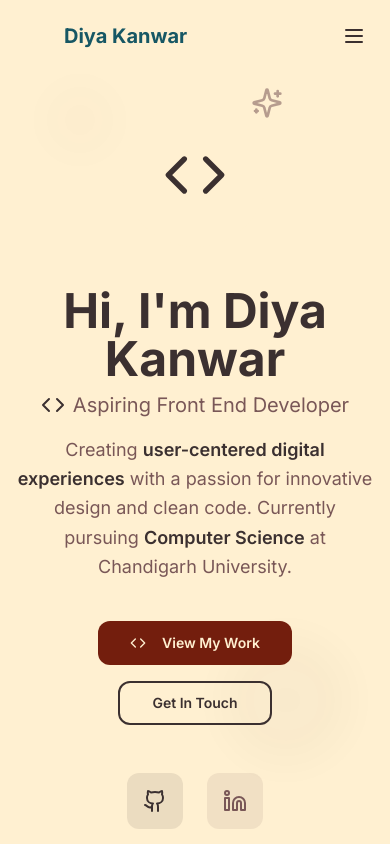
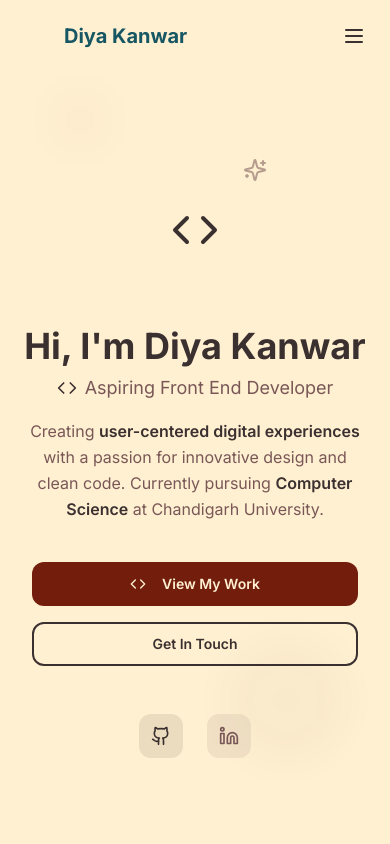
Before and after one commit to DiyaKanwar/diya-kanwar-portfolio-craft, a React (Vite) app: page / in a window 390 px wide. Shown: the top 844 px of the page. Built offline with nearby package versions, Linux system fonts and the light colour scheme.

Commit message:
Updated hero section

```diff
--- a/src/components/Hero.tsx
+++ b/src/components/Hero.tsx
@@ -9,41 +9,41 @@ export const Hero = () => {
   };
 
   return (
-    <section className="min-h-screen flex items-center justify-center relative overflow-hidden pt-20" style={{ backgroundColor: '#FFF0D1' }}>
+    <section className="min-h-screen flex items-center justify-center relative overflow-hidden pt-20 w-full" style={{ backgroundColor: '#FFF0D1' }}>
       <div className="absolute inset-0 opacity-30">
         <div className="absolute top-20 left-10 w-20 h-20 rounded-full blur-xl animate-pulse" style={{ backgroundColor: 'rgba(121, 87, 87, 0.1)' }} />
         <div className="absolute bottom-20 right-10 w-32 h-32 rounded-full blur-xl animate-pulse delay-1000" style={{ backgroundColor: 'rgba(59, 48, 48, 0.1)' }} />
       </div>
 
-      <div className="container mx-auto px-4 relative z-10 text-center animate-fade-in">
+      <div className="container mx-auto px-4 relative z-10 text-center max-w-full">
         <div className="mb-8">
-          <div className="w-40 h-40 gradient-primary rounded-full mx-auto mb-6 flex items-center justify-center relative tech-shadow">
+          <div className="w-32 h-32 md:w-40 md:h-40 gradient-primary rounded-full mx-auto mb-6 flex items-center justify-center relative tech-shadow">
             <div className="absolute inset-2 rounded-full flex items-center justify-center" style={{ backgroundColor: '#FFF0D1' }}>
-              <Code className="w-16 h-16" style={{ color: '#3B3030' }} />
+              <Code className="w-12 h-12 md:w-16 md:h-16" style={{ color: '#3B3030' }} />
             </div>
             <div className="absolute -top-2 -right-2">
-              <Sparkles className="w-8 h-8 animate-pulse" style={{ color: '#795757' }} />
+              <Sparkles className="w-6 h-6 md:w-8 md:h-8 animate-pulse" style={{ color: '#795757' }} />
             </div>
           </div>
         </div>
 
-        <h1 className="text-5xl md:text-7xl font-bold" style={{ color: '#3B3030' }}>
+        <h1 className="text-4xl md:text-5xl lg:text-7xl font-bold break-words" style={{ color: '#3B3030' }}>
           Hi, I'm <span className="gradient-text">Diya Kanwar</span>
         </h1>
-        <div className="flex items-center justify-center gap-2 text-xl md:text-2xl text-[#795757] mt-2">
-          <Code className="w-6 h-6" style={{ color: '#3B3030' }} />
+        <div className="flex items-center justify-center gap-2 text-lg md:text-xl lg:text-2xl text-[#795757] mt-2 flex-wrap">
+          <Code className="w-5 h-5 md:w-6 md:h-6" style={{ color: '#3B3030' }} />
           <span>Aspiring Front End Developer</span>
         </div>
-        <p className="text-lg max-w-2xl mx-auto leading-relaxed mt-4" style={{ color: '#795757' }}>
+        <p className="text-base md:text-lg max-w-2xl mx-auto leading-relaxed mt-4 px-2" style={{ color: '#795757' }}>
           Creating <span className="font-semibold text-[#3B3030]">user-centered digital experiences</span> with a passion for
           innovative design and clean code. Currently pursuing <span className="font-semibold text-[#3B3030]">Computer Science</span> at Chandigarh University.
         </p>
 
-        <div className="flex flex-col sm:flex-row items-center justify-center gap-4 mt-10 mb-12">
+        <div className="flex flex-col sm:flex-row items-center justify-center gap-4 mt-10 mb-12 px-4">
           <Button
             onClick={() => scrollToSection('projects')}
             size="lg"
-            className="gradient-primary hover:opacity-90 text-white px-8 py-3 rounded-xl font-semibold transition-all duration-300 hover:scale-105 tech-shadow"
+            className="gradient-primary hover:opacity-90 text-white px-6 md:px-8 py-3 rounded-xl font-semibold transition-all duration-300 tech-shadow w-full sm:w-auto"
             style={{ color: '#FFF0D1' }}
           >
             <Code className="w-5 h-5 mr-2" />
@@ -53,7 +53,7 @@ export const Hero = () => {
             onClick={() => scrollToSection('contact')}
             variant="outline"
             size="lg"
-            className="px-8 py-3 rounded-xl font-semibold border-2 transition-all duration-300 hover:scale-105"
+            className="px-6 md:px-8 py-3 rounded-xl font-semibold border-2 transition-all duration-300 w-full sm:w-auto"
             style={{ borderColor: '#3B3030', color: '#3B3030', backgroundColor: 'transparent' }}
           >
             Get In Touch
@@ -65,19 +65,19 @@ export const Hero = () => {
             href="https://github.com/DiyaKanwar"
             target="_blank"
             rel="noopener noreferrer"
-            className="p-4 rounded-xl transition-all duration-300 hover:scale-110 tech-shadow group"
+            className="p-3 md:p-4 rounded-xl transition-all duration-300 tech-shadow group"
             style={{ backgroundColor: 'rgba(59, 48, 48, 0.1)' }}
           >
-            <Github className="w-6 h-6 group-hover:animate-pulse" style={{ color: '#3B3030' }} />
+            <Github className="w-5 h-5 md:w-6 md:h-6" style={{ color: '#3B3030' }} />
           </a>
           <a
             href="https://www.linkedin.com/in/diya-kanwar-6a045024a"
             target="_blank"
             rel="noopener noreferrer"
-            className="p-4 rounded-xl transition-all duration-300 hover:scale-110 tech-shadow group"
+            className="p-3 md:p-4 rounded-xl transition-all duration-300 tech-shadow group"
             style={{ backgroundColor: 'rgba(121, 87, 87, 0.1)' }}
           >
-            <Linkedin className="w-6 h-6 group-hover:animate-pulse" style={{ color: '#795757' }} />
+            <Linkedin className="w-5 h-5 md:w-6 md:h-6" style={{ color: '#795757' }} />
           </a>
         </div>
       </div>
```
